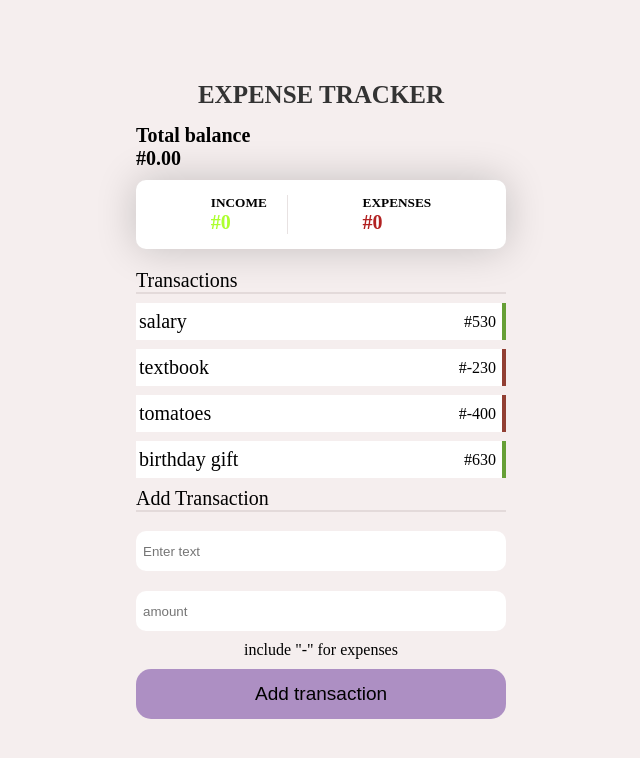
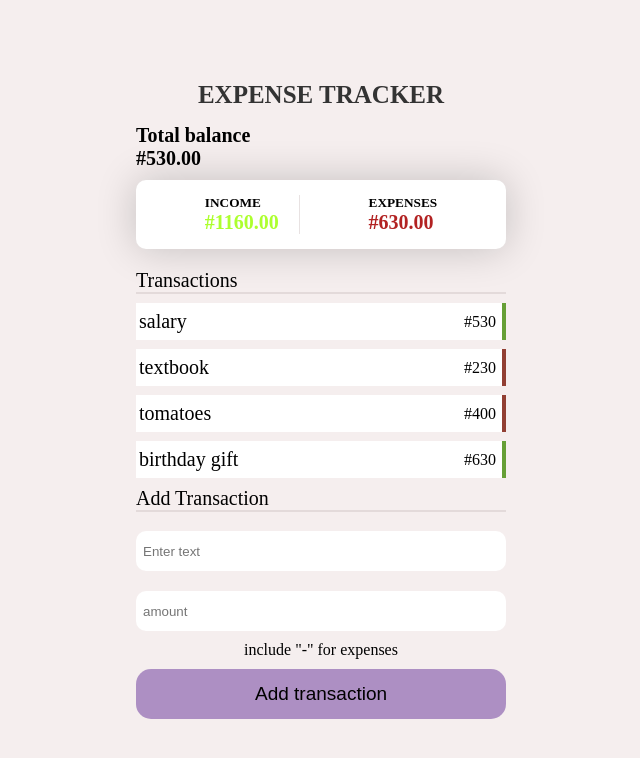
Before and after one commit to chiagoziepio/expenseTracker, a React (Vite) app: page / in a window 1280 px wide. Shown: the top 758 px of the page, without its empty margins (319-959 px from the left). Built offline with nearby package versions, Linux system fonts and the light colour scheme.

Commit message:
change the amount from zeros to actual  amount

```diff
--- a/src/Balance.jsx
+++ b/src/Balance.jsx
@@ -1,16 +1,32 @@
-import React from 'react'
+import React, { useContext } from 'react'
+import {transctionContext} from './context/transactionContextprovider'
 
 const Balance = () => {
+  const{state} = useContext(transctionContext)
+  const trans = state.transactions;
+  const amount = trans.map(tans => tans.amount )
+  const incomeTotal = amount
+        .filter(tans => tans > 0)
+        .reduce(( p , c) => {
+          return p + c
+        },0)
+        .toFixed(2)
+  const expenseTotal = amount
+        .filter(tans => tans < 0)
+        .reduce(( p , c) => {
+          return p + c
+        },0)
+
   return (
     <div className='balance'>
         <div className="income_balance">
             <h5>INCOME</h5>
-            <p className='income_balance_amount'>#0</p>
+            <p className='income_balance_amount'>#{incomeTotal}</p>
         </div>
 
         <div className="expense_balance">
             <h5>EXPENSES</h5>
-            <p className="expense_balance_amount">#0</p>
+            <p className="expense_balance_amount">#{Math.abs(expenseTotal).toFixed(2)}</p>
         </div>
 
     </div>
--- a/src/History.jsx
+++ b/src/History.jsx
@@ -3,9 +3,9 @@ import {transctionContext} from './context/transactionContextprovider'
 
 const History = () => {
   const{state} = useContext(transctionContext)
-  const trans = state.transactions
+  const trans = state.transactions;
 
-  /* console.log(trans);  */
+  /* console.log(numbers);  */
   return (
     <div className='transactions'>
         <p>Transactions</p>
@@ -14,7 +14,7 @@ const History = () => {
 
             <li className={tran.amount < 0 ? "expense": "income"}key={tran.id}>
               <p>{tran.item}</p>
-              <span>#{tran.amount}</span>
+              <span>#{ Math.abs(tran.amount) }</span>
             </li>
           )
           )}
--- a/src/context/transactionContextprovider.jsx
+++ b/src/context/transactionContextprovider.jsx
@@ -11,22 +11,22 @@ const initialState = {
 
         {
             item: "salary",
-            amount: "530",
+            amount: 530,
             id: 1
         },
         {
             item: "textbook",
-            amount: "-230",
+            amount: -230,
             id: 2
         },
         {
             item: "tomatoes",
-            amount: "-400",
+            amount: -400,
             id: 3
         },
         {
             item: "birthday gift",
-            amount: "630",
+            amount: 630,
             id: 4
         },
     ]
@@ -37,6 +37,15 @@ const initialState = {
 const transactionContextprovider = ({children})=>{
  const [state , dispatch] = useReducer(transactionReducer,initialState)
 
+ function deletTransaction(id) {
+    dispatch(
+        {
+            type: 'DELTED_TRANSACTION',
+            payload: id
+        }
+    )
+ }
+
     return(
         <transctionContext.Provider value = {{state}} >
             {children}
--- a/src/totalBalance.jsx
+++ b/src/totalBalance.jsx
@@ -1,9 +1,18 @@
-import React from 'react'
+import React, { useContext }  from 'react'
+import {transctionContext} from './context/transactionContextprovider'
 
 const totalBalance = () => {
+  const{state} = useContext(transctionContext)
+  const trans = state.transactions;
+  const amount = trans.map(tans => tans.amount);
+  const total = amount.reduce(( p , c) => {
+    return p + c
+  },0).toFixed(2)
+
   return (
     <>
-     <p className='totalBalance'> Total balance <br /> #0.00 </p>
+     <p className='totalBalance'>
+       Total balance <br /> #{total} </p>
 
     </>
   )
```
